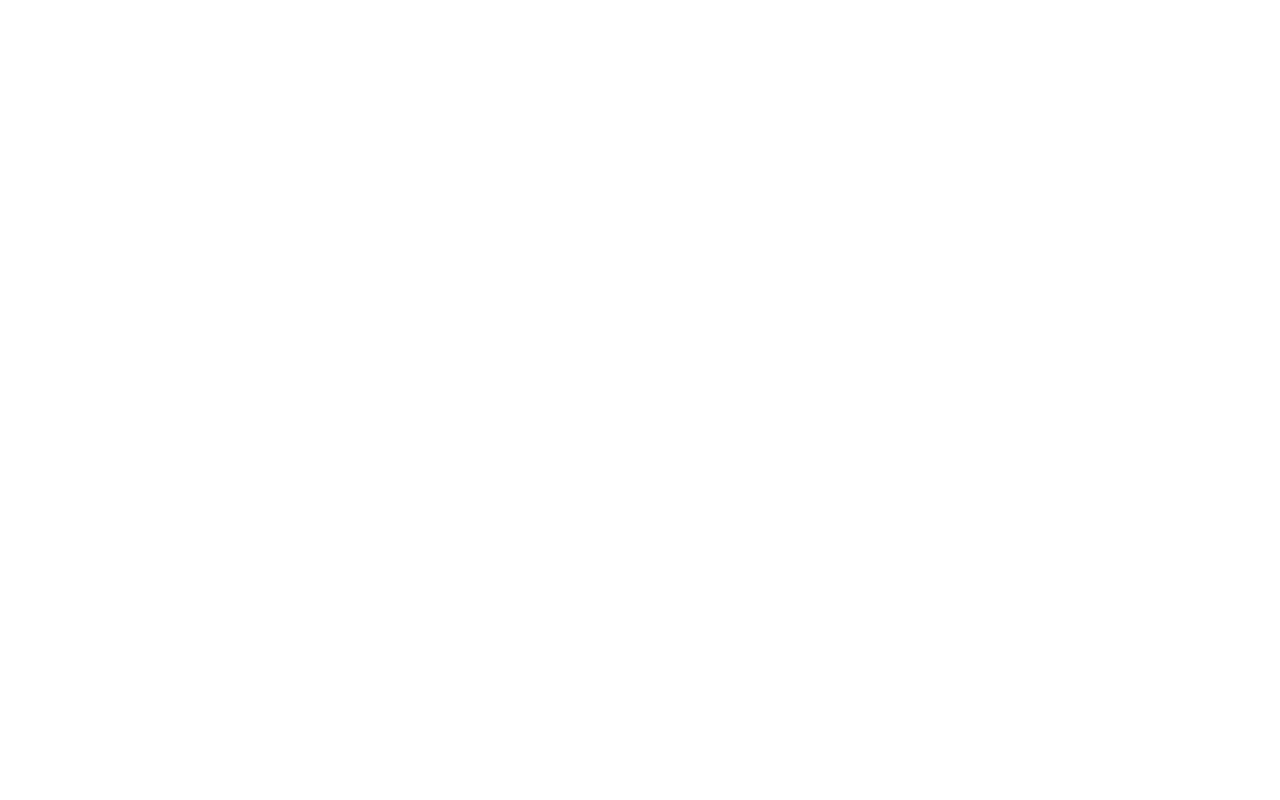
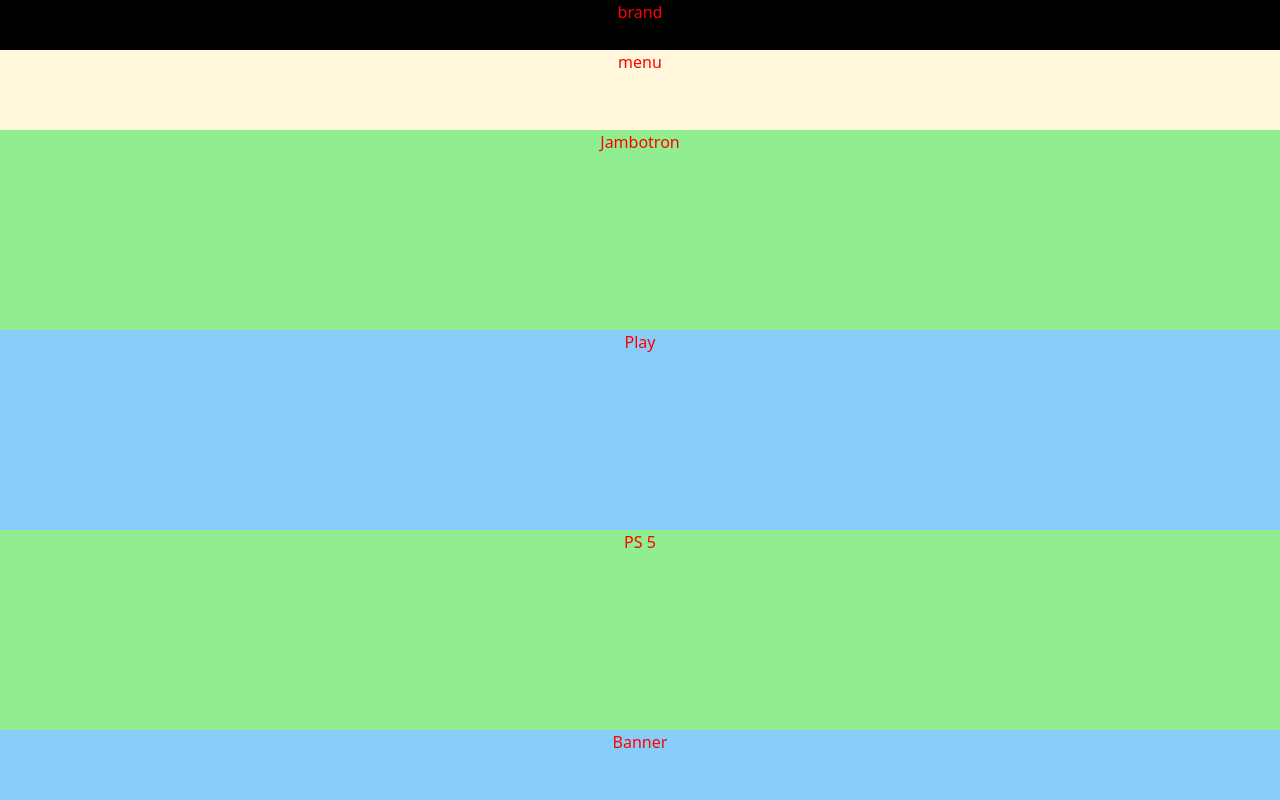
Before and after one commit to elefly13/htmlcss-playstation, a plain HTML site: page index.html in a window 1280 px wide. Shown: the top 800 px of the page. Drawn offline with nearby package versions, Linux system fonts and the light colour scheme.

Commit message:
struttura sezioni

```diff
--- a/css/style.css
+++ b/css/style.css
@@ -8,9 +8,17 @@
 
 /* header  */
 /* inizio sezione navbar-brand */
+.ms_brand {
+    width: 100%;
+    height: 50px;
+}
 /* fine sezione navbar-brand */
 
 /* inizio sezione navbar-menu */
+.ms_menu {
+    width: 100%;
+    height: 80px;
+}
 /* /fine sezione navbar-menu */
 /* /header  */
 
@@ -47,12 +55,52 @@
 /* /main */
 
 /* footer  */
-/* inizio sezione sx */
-/* fine sezione sx */
+/* inizio sezione foot-top */
+/* fine sezione foot-top */
 
-/* inizio sezione dx */
-/* fine sezione dx */
+/* inizio sezione foot-bottom */
+/* fine sezione foot-bottom */
 /* /footer  */
 
 /* debug */
+.debug {
+    color: red;
+    text-align: center;
+}
+.debug .ms_brand {
+    background-color: black;
+}
+.debug .ms_menu {
+    background-color: cornsilk;
+}
+.debug .ms_junbotron,
+.debug .ms_ps5,
+.debug .ms_news,
+.debug .ms_psplus,
+.debug .ms_psnow {
+    background-color: lightgreen;
+    width: 100%;
+    height: 200px;
+}
+.debug .ms_play,
+.debug .ms_banner,
+.debug .ms_ps4,
+.debug .ms_sconti,
+.debug .ms_social{
+    background-color: lightskyblue;
+    width: 100%;
+    height: 200px;
+}
+.debug .ms_foot_top {
+    background-color: midnightblue;
+    width: 100%;
+    height: 200px;
+
+}
+.debug .ms_foot_bottom {
+    background-color: paleturquoise;
+    width: 100%;
+    height: 200px;
+}
+
 /* /debug  */
--- a/index.html
+++ b/index.html
@@ -9,50 +9,68 @@
     <title>MyPlaystation</title>
 </head>
 <body class="debug">
-    <header>
+    <header class="wrapper">
         <!-- inizio sezione navbar-brand  -->
+        <nav class="ms_brand">
+            brand
+        </nav>
         <!-- fine sezione navbar-brand  -->
 
         <!-- inizio sezione navbar-menu  -->
+        <nav class="ms_menu">
+            menu
+        </nav>
         <!-- /fine sezione navbar-menu  -->
     </header>
-    <main>
+    <main class="wrapper">
         <!-- inizio sezione junbotron -->
+        <section class="ms_junbotron">Jambotron</section>
         <!-- fine sezione junbotron -->
 
         <!-- inizio sezione play -->
+        <section class="ms_play">Play</section>
         <!-- fine sezione play -->
 
         <!-- inizio sezione PS5 -->
+        <section class="ms_ps5">PS 5</section>
         <!-- fine sezione PS5 -->
 
         <!-- inizio sezione banner -->
+        <section class="ms_banner">Banner</section>
         <!-- fine sezione banner -->
 
         <!-- inizio sezione news -->
+        <section class="ms_news">News</section>
         <!-- fine sezione news -->
 
         <!-- inizio sezione PS4 -->
+        <section class="ms_ps4">PS 4</section>
         <!-- fine sezione PS4 -->
 
         <!-- inizio sezione PSplus -->
+        <section class="ms_psplus">PS Plus</section>
         <!-- fine sezione PSplus -->
 
         <!-- inizio sezione sconti -->
+        <section class="ms_sconti">Sconti</section>
         <!-- fine sezione sconti -->
 
         <!-- inizio sezione PSnow -->
+        <section class="ms_psnow">PS Now</section>
         <!-- fine sezione PSnow -->
 
         <!-- inizio sezione social -->
+        <section class="ms_social">Social</section>
         <!-- fine sezione social -->
     </main>
-    <footer>
-        <!-- inizio sezione sx -->
-        <!-- fine sezione sx -->
+    <footer class="wrapper">
+        <!-- inizio sezione top -->
+        <section class="ms_foot_top">Foot TOP</section>
+        <!-- fine sezione top -->
 
-        <!-- inizio sezione dx -->
-        <!-- fine sezione dx -->
+        <!-- inizio sezione bottom -->
+        <section class="ms_foot_bottom">Foot BOTTOM</section>
+        <!-- fine sezione bottom -->
     </footer>
 
 
```
